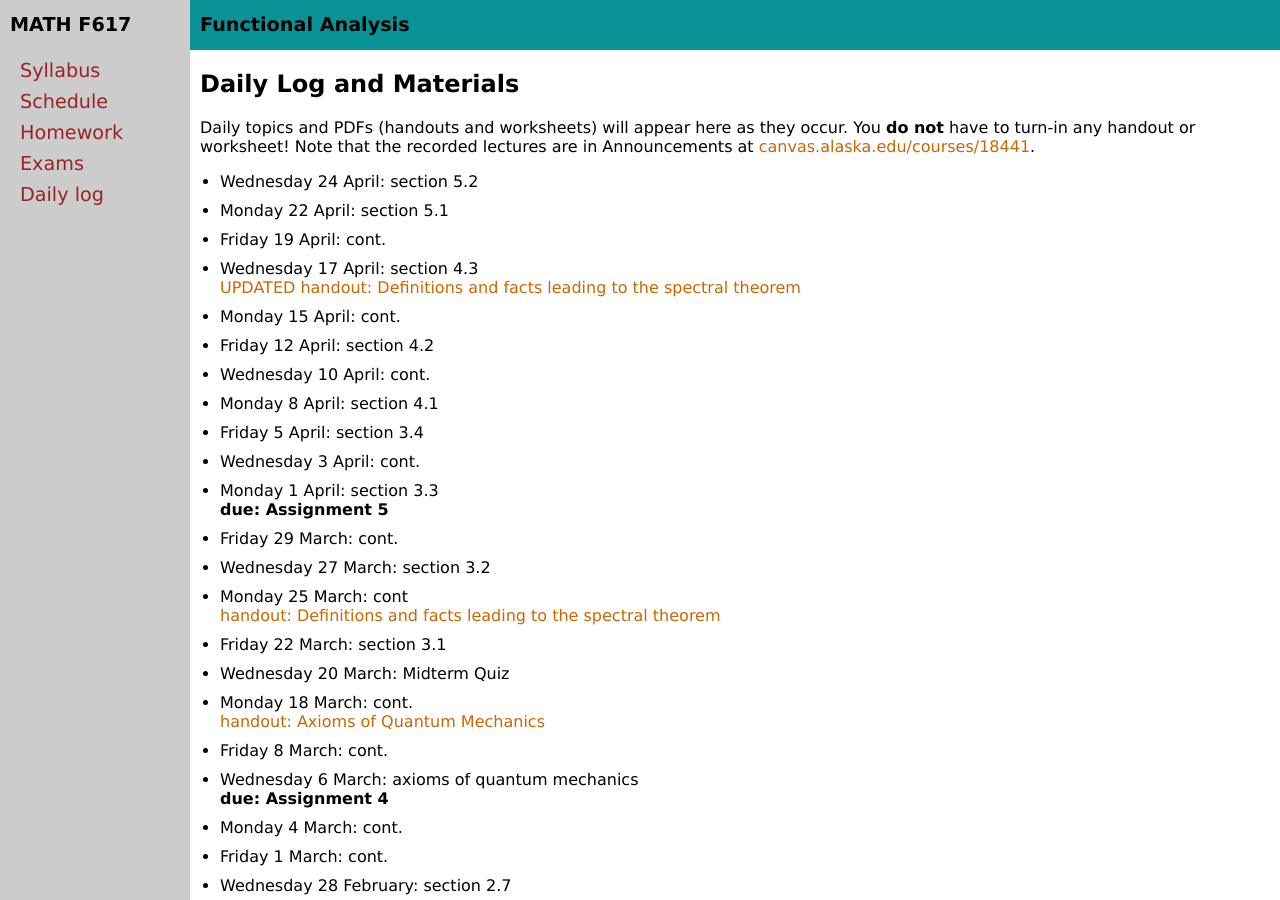
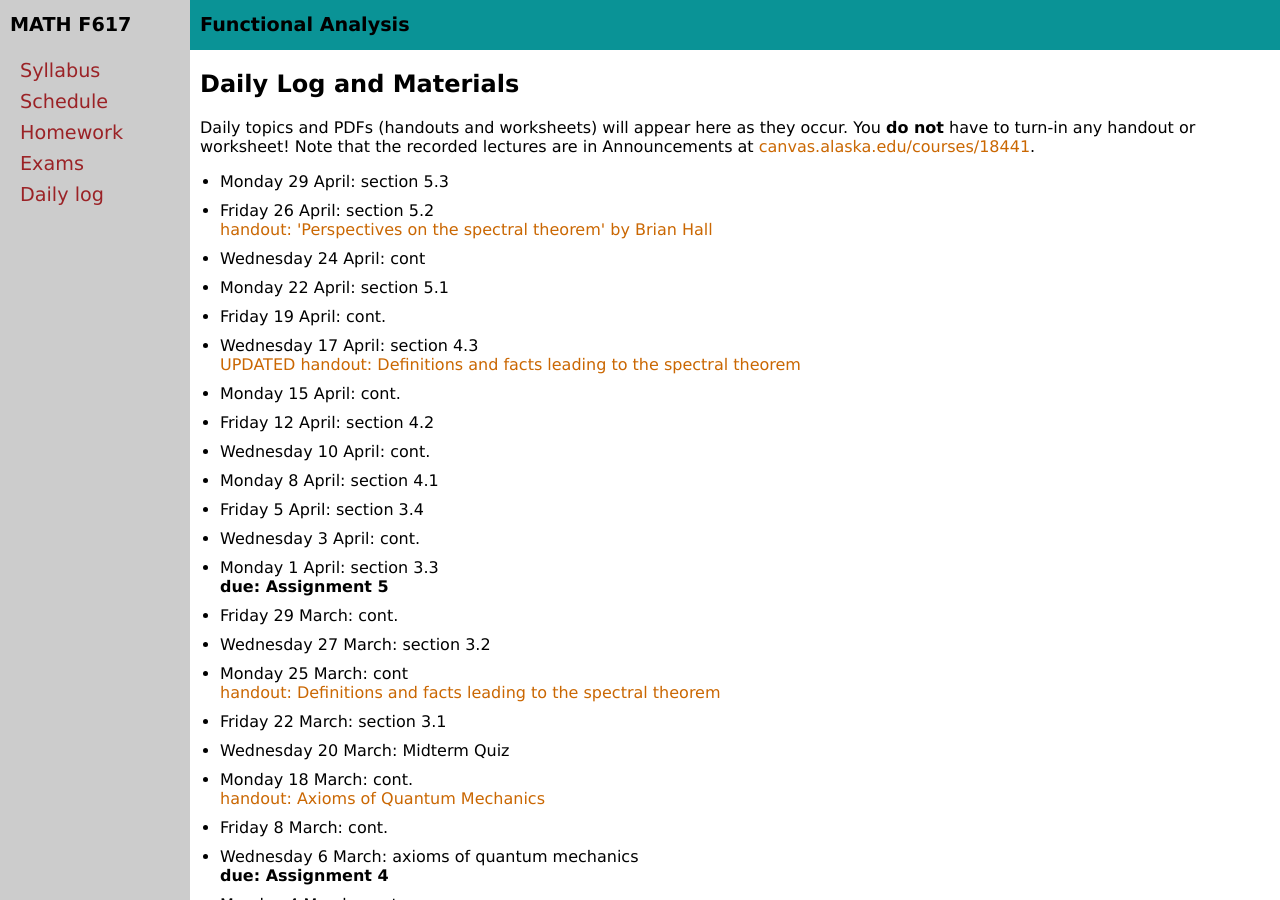
Before and after one commit to bueler/numerical, a Jekyll site: the page built from daily.md, in a window 1280 px wide and 900 px high. Built offline with Jekyll 4.4.1, drawn with Linux system fonts in a browser that asks for light colours.

Commit message:
update Daily log, and put chap. 6 from Hall here

```diff
--- a/_data/daily.yml
+++ b/_data/daily.yml
@@ -1,8 +1,14 @@
 semester: Spring 2024
 home: assets/handouts
 daily:
+- name: Monday 29 April
+  description: section 5.3
+- name: Friday 26 April
+  description: section 5.2
+  handout: Chapter6-Hall2013.pdf
+  handoutname: "handout: 'Perspectives on the spectral theorem' by Brian Hall"
 - name: Wednesday 24 April
-  description: section 5.2
+  description: cont
 - name: Monday 22 April
   description: section 5.1
 - name: Friday 19 April
```
Also changed, not shown: 1 other file.
